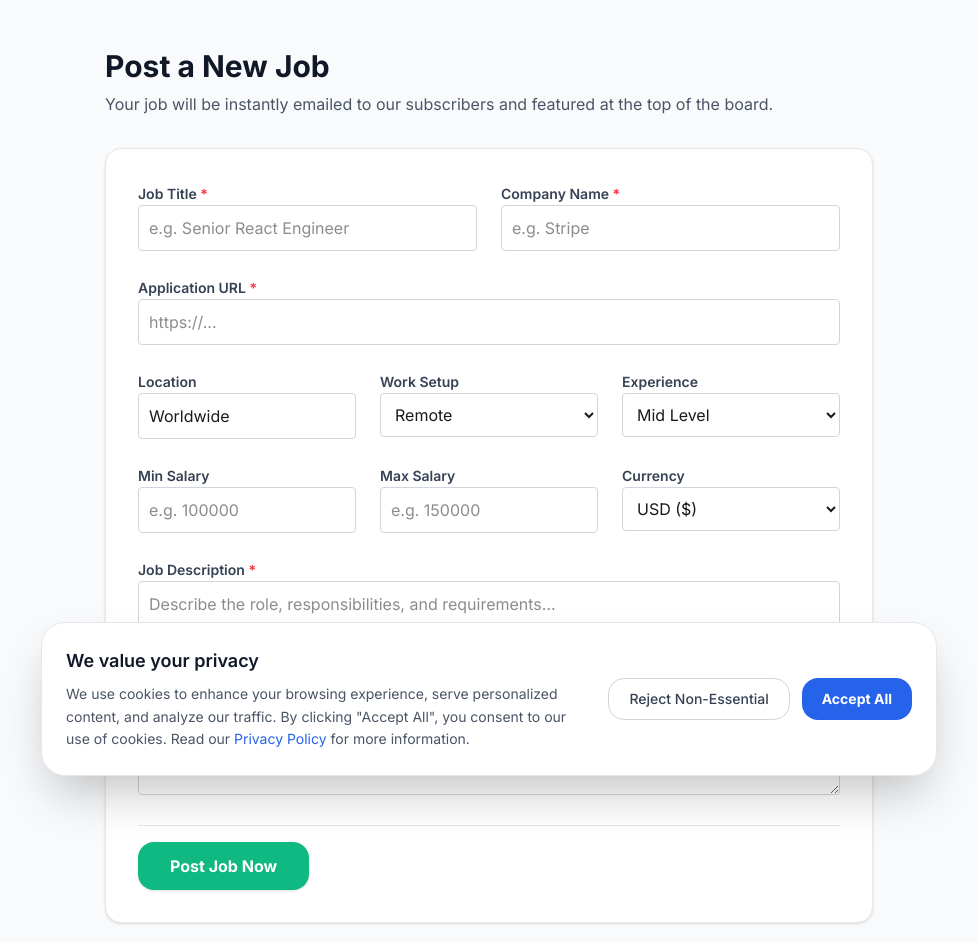
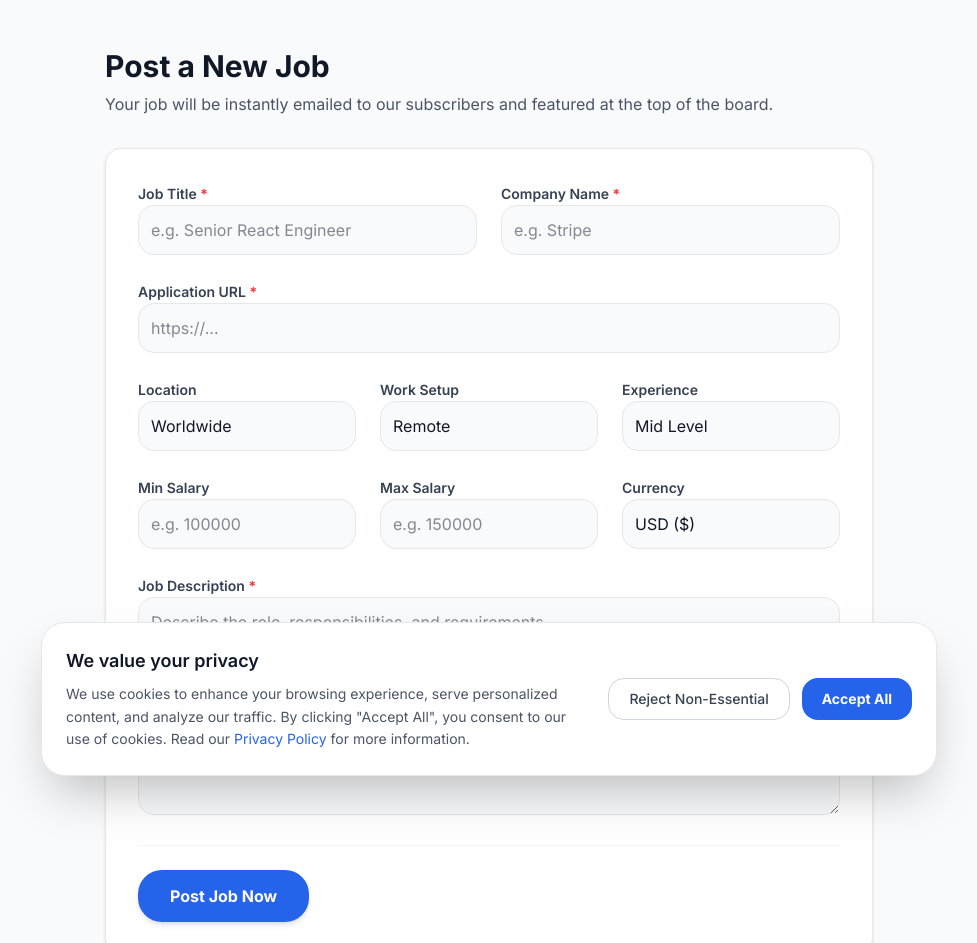
Before and after one commit to harshal-gav/frontend-engineers-fe, a Next.js app: page /employers/post in a window 1280 px wide. Shown: the top 943 px of the page, without its empty margins (151-1128 px from the left). Built offline with nearby package versions, Linux system fonts and the light colour scheme; no server answers.

Commit message:
feat: add Firestore job lookup fallback and update employer portal UI styling

```diff
--- a/src/app/employers/post/page.tsx
+++ b/src/app/employers/post/page.tsx
@@ -129,27 +129,27 @@ export default function PostJobPage() {
             <div className="grid grid-cols-1 md:grid-cols-2 gap-6">
               <div className="space-y-2">
                 <label className="text-sm font-semibold text-gray-700">Job Title <span className="text-red-500">*</span></label>
-                <input required name="title" value={formData.title} onChange={handleChange} placeholder="e.g. Senior React Engineer" className="w-full border border-gray-300 rounded p-2.5 focus:border-[#2563eb] outline-none" />
+                <input required name="title" value={formData.title} onChange={handleChange} placeholder="e.g. Senior React Engineer" className="w-full bg-gray-50 border border-gray-200 rounded-lg p-3 text-gray-900 focus:bg-white focus:ring-2 focus:ring-[#2563eb]/20 focus:border-[#2563eb] outline-none transition-all" />
               </div>
               <div className="space-y-2">
                 <label className="text-sm font-semibold text-gray-700">Company Name <span className="text-red-500">*</span></label>
-                <input required name="companyName" value={formData.companyName} onChange={handleChange} placeholder="e.g. Stripe" className="w-full border border-gray-300 rounded p-2.5 focus:border-[#2563eb] outline-none" />
+                <input required name="companyName" value={formData.companyName} onChange={handleChange} placeholder="e.g. Stripe" className="w-full bg-gray-50 border border-gray-200 rounded-lg p-3 text-gray-900 focus:bg-white focus:ring-2 focus:ring-[#2563eb]/20 focus:border-[#2563eb] outline-none transition-all" />
               </div>
             </div>
 
             <div className="space-y-2">
               <label className="text-sm font-semibold text-gray-700">Application URL <span className="text-red-500">*</span></label>
-              <input required type="url" name="applyUrl" value={formData.applyUrl} onChange={handleChange} placeholder="https://..." className="w-full border border-gray-300 rounded p-2.5 focus:border-[#2563eb] outline-none" />
+              <input required type="url" name="applyUrl" value={formData.applyUrl} onChange={handleChange} placeholder="https://..." className="w-full bg-gray-50 border border-gray-200 rounded-lg p-3 text-gray-900 focus:bg-white focus:ring-2 focus:ring-[#2563eb]/20 focus:border-[#2563eb] outline-none transition-all" />
             </div>
 
             <div className="grid grid-cols-1 md:grid-cols-3 gap-6">
               <div className="space-y-2">
                 <label className="text-sm font-semibold text-gray-700">Location</label>
-                <input name="location" value={formData.location} onChange={handleChange} placeholder="e.g. Worldwide, US Only" className="w-full border border-gray-300 rounded p-2.5 focus:border-[#2563eb] outline-none" />
+                <input name="location" value={formData.location} onChange={handleChange} placeholder="e.g. Worldwide, US Only" className="w-full bg-gray-50 border border-gray-200 rounded-lg p-3 text-gray-900 focus:bg-white focus:ring-2 focus:ring-[#2563eb]/20 focus:border-[#2563eb] outline-none transition-all" />
               </div>
               <div className="space-y-2">
                 <label className="text-sm font-semibold text-gray-700">Work Setup</label>
-                <select name="remoteType" value={formData.remoteType} onChange={handleChange} className="w-full border border-gray-300 rounded p-2.5 focus:border-[#2563eb] outline-none bg-white">
+                <select name="remoteType" value={formData.remoteType} onChange={handleChange} className="w-full bg-gray-50 border border-gray-200 rounded-lg p-3 text-gray-900 focus:bg-white focus:ring-2 focus:ring-[#2563eb]/20 focus:border-[#2563eb] outline-none transition-all appearance-none cursor-pointer">
                   <option value="REMOTE">Remote</option>
                   <option value="HYBRID">Hybrid</option>
                   <option value="ONSITE">Onsite</option>
@@ -157,7 +157,7 @@ export default function PostJobPage() {
               </div>
               <div className="space-y-2">
                 <label className="text-sm font-semibold text-gray-700">Experience</label>
-                <select name="experienceLevel" value={formData.experienceLevel} onChange={handleChange} className="w-full border border-gray-300 rounded p-2.5 focus:border-[#2563eb] outline-none bg-white">
+                <select name="experienceLevel" value={formData.experienceLevel} onChange={handleChange} className="w-full bg-gray-50 border border-gray-200 rounded-lg p-3 text-gray-900 focus:bg-white focus:ring-2 focus:ring-[#2563eb]/20 focus:border-[#2563eb] outline-none transition-all appearance-none cursor-pointer">
                   <option value="ENTRY">Entry Level</option>
                   <option value="MID">Mid Level</option>
                   <option value="SENIOR">Senior</option>
@@ -169,15 +169,15 @@ export default function PostJobPage() {
             <div className="grid grid-cols-1 md:grid-cols-3 gap-6">
               <div className="space-y-2">
                 <label className="text-sm font-semibold text-gray-700">Min Salary</label>
-                <input type="number" name="salaryMin" value={formData.salaryMin} onChange={handleChange} placeholder="e.g. 100000" className="w-full border border-gray-300 rounded p-2.5 focus:border-[#2563eb] outline-none" />
+                <input type="number" name="salaryMin" value={formData.salaryMin} onChange={handleChange} placeholder="e.g. 100000" className="w-full bg-gray-50 border border-gray-200 rounded-lg p-3 text-gray-900 focus:bg-white focus:ring-2 focus:ring-[#2563eb]/20 focus:border-[#2563eb] outline-none transition-all" />
               </div>
               <div className="space-y-2">
                 <label className="text-sm font-semibold text-gray-700">Max Salary</label>
-                <input type="number" name="salaryMax" value={formData.salaryMax} onChange={handleChange} placeholder="e.g. 150000" className="w-full border border-gray-300 rounded p-2.5 focus:border-[#2563eb] outline-none" />
+                <input type="number" name="salaryMax" value={formData.salaryMax} onChange={handleChange} placeholder="e.g. 150000" className="w-full bg-gray-50 border border-gray-200 rounded-lg p-3 text-gray-900 focus:bg-white focus:ring-2 focus:ring-[#2563eb]/20 focus:border-[#2563eb] outline-none transition-all" />
               </div>
               <div className="space-y-2">
                 <label className="text-sm font-semibold text-gray-700">Currency</label>
-                <select name="currency" value={formData.currency} onChange={handleChange} className="w-full border border-gray-300 rounded p-2.5 focus:border-[#2563eb] outline-none bg-white">
+                <select name="currency" value={formData.currency} onChange={handleChange} className="w-full bg-gray-50 border border-gray-200 rounded-lg p-3 text-gray-900 focus:bg-white focus:ring-2 focus:ring-[#2563eb]/20 focus:border-[#2563eb] outline-none transition-all appearance-none cursor-pointer">
                   <option value="USD">USD ($)</option>
                   <option value="EUR">EUR (€)</option>
                   <option value="GBP">GBP (£)</option>
@@ -188,14 +188,14 @@ export default function PostJobPage() {
 
             <div className="space-y-2">
               <label className="text-sm font-semibold text-gray-700">Job Description <span className="text-red-500">*</span></label>
-              <textarea required name="description" value={formData.description} onChange={handleChange} rows={8} placeholder="Describe the role, responsibilities, and requirements..." className="w-full border border-gray-300 rounded p-2.5 focus:border-[#2563eb] outline-none resize-y" />
+              <textarea required name="description" value={formData.description} onChange={handleChange} rows={8} placeholder="Describe the role, responsibilities, and requirements..." className="w-full bg-gray-50 border border-gray-200 rounded-lg p-3 text-gray-900 focus:bg-white focus:ring-2 focus:ring-[#2563eb]/20 focus:border-[#2563eb] outline-none resize-y transition-all" />
             </div>
 
-            <div className="pt-4 border-t border-gray-200">
+            <div className="pt-6 border-t border-gray-100">
               <button
                 type="submit"
                 disabled={isSubmitting}
-                className="w-full sm:w-auto px-8 py-3 bg-[#10b981] hover:bg-[#059669] text-white font-bold rounded-lg shadow transition-colors disabled:opacity-50"
+                className="w-full sm:w-auto px-8 py-3.5 bg-[#2563eb] hover:bg-[#1d4ed8] text-white font-bold rounded-xl shadow-md hover:shadow-lg transition-all disabled:opacity-50 flex items-center justify-center gap-2"
               >
                 {isSubmitting ? "Posting Job..." : "Post Job Now"}
               </button>
--- a/src/app/employers/pricing/page.tsx
+++ b/src/app/employers/pricing/page.tsx
@@ -197,14 +197,14 @@ export default function EmployerPricingPage() {
                 {!user ? (
                   <button
                     onClick={() => router.push("/auth/signup?redirect=/employers/pricing")}
-                    className="w-full btn-primary py-4 rounded-xl text-white bg-[#10b981] hover:bg-[#059669] font-bold text-lg shadow-lg transition-all hover:scale-[1.02]"
+                    className="w-full btn-primary py-4 rounded-xl text-white bg-[#2563eb] hover:bg-[#1d4ed8] font-bold text-lg shadow-lg transition-all hover:scale-[1.02]"
                   >
                     🚀 Start Hiring for $99/mo
                   </button>
                 ) : user && isEmployer ? (
                   <button
                     onClick={() => router.push("/employers/post")}
-                    className="w-full btn-primary py-4 rounded-xl text-white bg-[#10b981] hover:bg-[#059669] font-bold text-lg shadow-lg transition-all hover:scale-[1.02]"
+                    className="w-full btn-primary py-4 rounded-xl text-white bg-[#2563eb] hover:bg-[#1d4ed8] font-bold text-lg shadow-lg transition-all hover:scale-[1.02]"
                   >
                     Go to Job Posting Dashboard →
                   </button>
@@ -261,7 +261,7 @@ export default function EmployerPricingPage() {
 
                 {user && (
                   <div className="mt-4 text-xs text-gray-500 text-center leading-relaxed">
-                    By subscribing, you agree to our <Link href="/legal/terms-of-service" className="text-[#10b981] hover:underline">Terms of Service</Link> and <Link href="/legal/privacy-policy" className="text-[#10b981] hover:underline">Privacy Policy</Link>.
+                    By subscribing, you agree to our <Link href="/legal/terms-of-service" className="text-[#2563eb] hover:underline">Terms of Service</Link> and <Link href="/legal/privacy-policy" className="text-[#2563eb] hover:underline">Privacy Policy</Link>.
                     Your subscription renews automatically at $99/month until cancelled.
                   </div>
                 )}
--- a/src/components/JobsClientPage.tsx
+++ b/src/components/JobsClientPage.tsx
@@ -334,7 +334,7 @@ export default function JobsClientPage() {
               <div className="flex flex-wrap items-center justify-center gap-3 sm:gap-4">
                 <Link
                   href={isEmployer ? "/employers/post" : "/employers/pricing"}
-                  className="text-xs sm:text-sm text-gray-600 hover:text-[#2563eb] font-semibold transition-colors flex items-center shrink-0"
+                  className="text-xs sm:text-sm bg-[#2563eb] text-white px-4 py-2 rounded-full font-bold shadow-md hover:bg-[#1d4ed8] hover:shadow-lg transition-all flex items-center shrink-0"
                 >
                   Post a Job
                 </Link>
```
Also changed, not shown: src/app/jobs/[slug]/page.tsx (+33 -2 lines).
